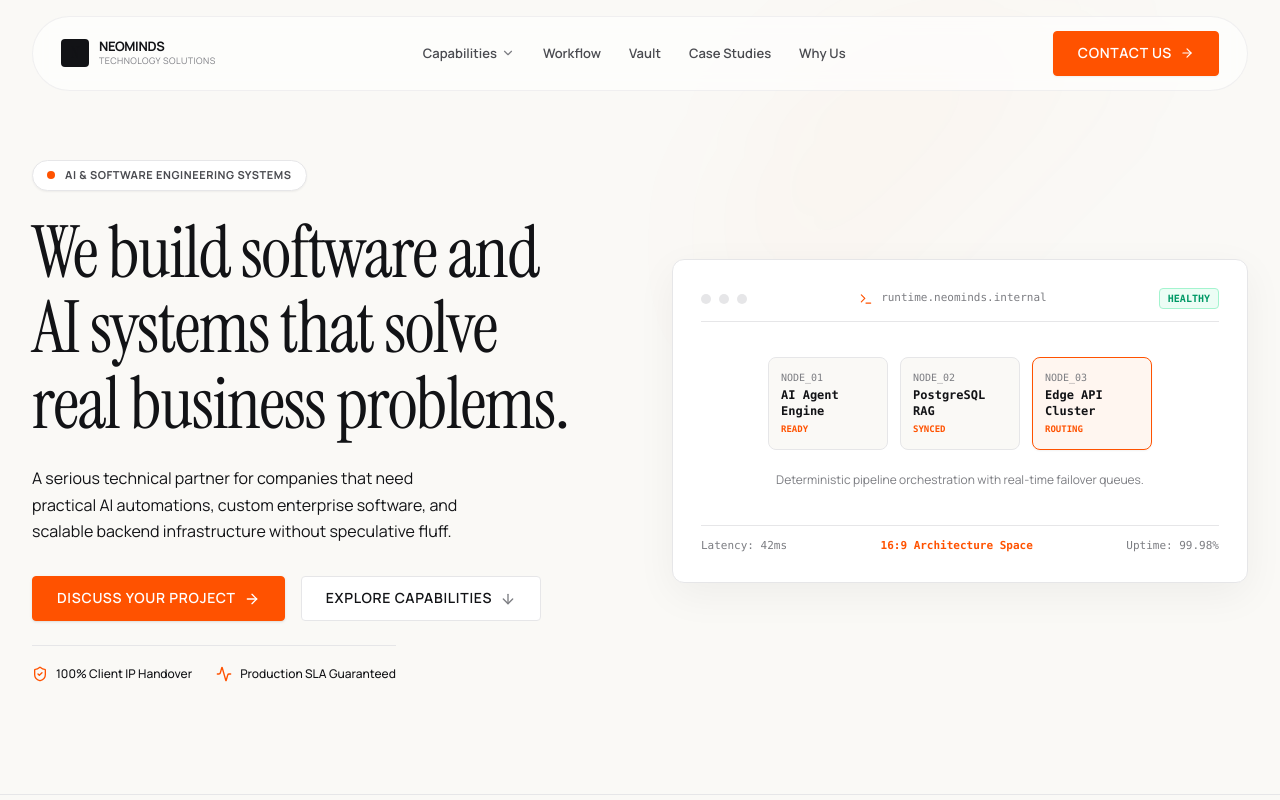
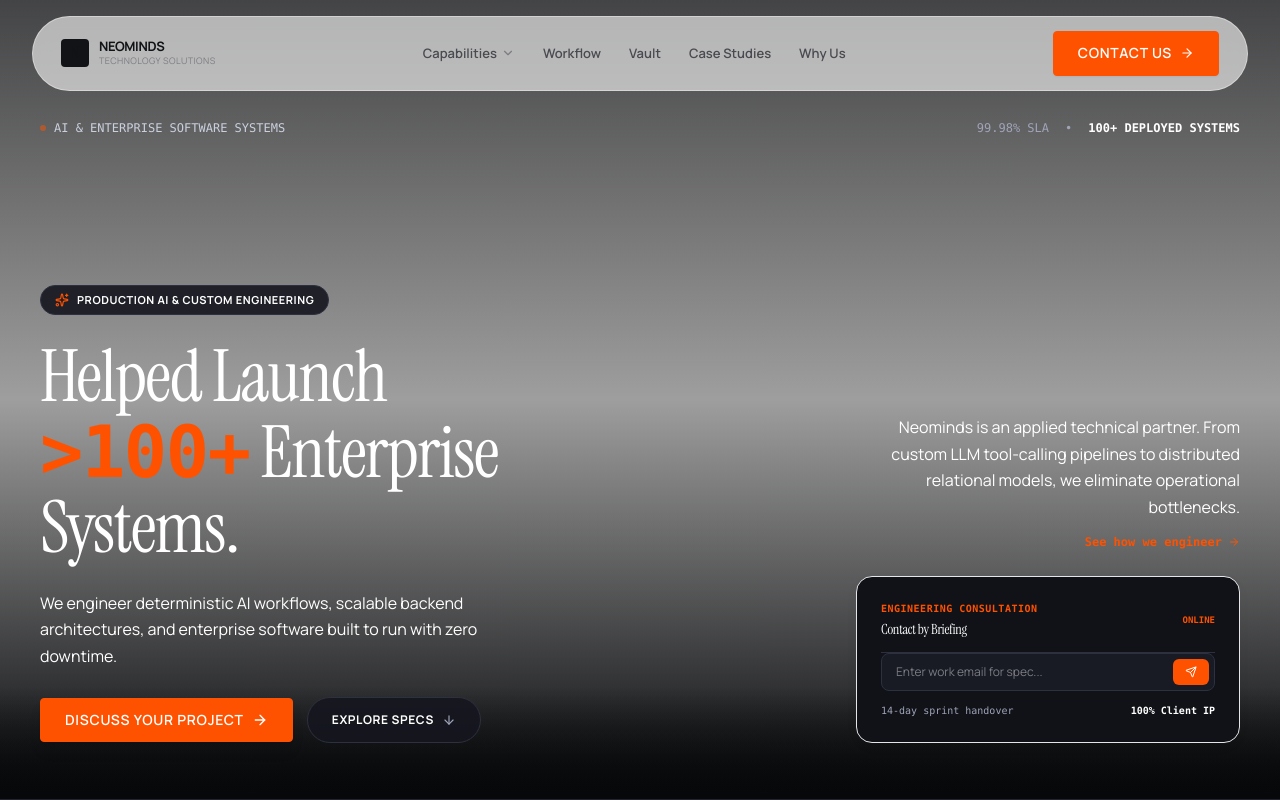
Before and after one commit to Shezan-op/neominds, a Next.js app: page / in a window 1280 px wide. Shown: the top 800 px of the page. Built offline with nearby package versions, Linux system fonts and the light colour scheme.

Commit message:
feat: full-screen Gander-style hero with centered 60fps cursor-tracked robot, giant Neominds typographic watermark, and dual action columns

```diff
--- a/src/components/HeroSection.tsx
+++ b/src/components/HeroSection.tsx
@@ -1,64 +1,224 @@
 "use client";
 
-import React, { useState, useEffect } from "react";
+import React, { useState, useEffect, useRef, useCallback } from "react";
 import { motion } from "framer-motion";
-import { ArrowRight, ArrowDown, Activity, Terminal, ShieldCheck } from "lucide-react";
+import { ArrowRight, ArrowDown, ShieldCheck, Sparkles, Send } from "lucide-react";
+import { BorderGlow } from "@/components/ui/BorderGlow";
 
 interface HeroSectionProps {
   onOpenContact: () => void;
 }
 
+const TOTAL_FRAMES = 124;
+
 export function HeroSection({ onOpenContact }: HeroSectionProps) {
-  const [pulseActive, setPulseActive] = useState(0);
+  const canvasRef = useRef<HTMLCanvasElement | null>(null);
+  const imagesRef = useRef<HTMLImageElement[]>([]);
+  const currentFrameRef = useRef<number>(10);
+  const targetFrameRef = useRef<number>(10);
+  const animationFrameRef = useRef<number>(0);
+  const [framesLoaded, setFramesLoaded] = useState(false);
+  const [quickEmail, setQuickEmail] = useState("");
 
+  // Preload all 124 frames in memory for instantaneous 60fps playback
   useEffect(() => {
-    const interval = setInterval(() => {
-      setPulseActive((prev) => (prev + 1) % 3);
-    }, 2400);
-    return () => clearInterval(interval);
+    const images: HTMLImageElement[] = [];
+    let loadedCount = 0;
+
+    for (let i = 1; i <= TOTAL_FRAMES; i++) {
+      const frameNum = i.toString().padStart(3, "0");
+      const img = new Image();
+      img.src = `/frames/ezgif-frame-${frameNum}.jpg`;
+      img.onload = () => {
+        loadedCount++;
+        if (loadedCount >= 10) {
+          setFramesLoaded(true);
+        }
+      };
+      images.push(img);
+    }
+
+    imagesRef.current = images;
+
+    return () => {
+      imagesRef.current = [];
+    };
   }, []);
 
+  // Render current frame to canvas with centered aspect ratio containment
+  const renderFrame = useCallback((frameIndex: number) => {
+    const canvas = canvasRef.current;
+    if (!canvas) return;
+    const ctx = canvas.getContext("2d");
+    if (!ctx) return;
+
+    const img = imagesRef.current[frameIndex - 1];
+    if (!img || !img.complete || img.naturalWidth === 0) return;
+
+    const canvasWidth = canvas.width;
+    const canvasHeight = canvas.height;
+    const imgWidth = img.naturalWidth;
+    const imgHeight = img.naturalHeight;
+
+    // Calculate aspect ratio cover positioning
+    const hRatio = canvasWidth / imgWidth;
+    const vRatio = canvasHeight / imgHeight;
+    const ratio = Math.max(hRatio, vRatio);
+
+    const renderWidth = imgWidth * ratio;
+    const renderHeight = imgHeight * ratio;
+
+    // Perfectly centered horizontally & slightly anchored for hero composition
+    const shiftX = (canvasWidth - renderWidth) * 0.5;
+    const shiftY = (canvasHeight - renderHeight) * 0.4;
+
+    ctx.clearRect(0, 0, canvasWidth, canvasHeight);
+    ctx.drawImage(img, shiftX, shiftY, renderWidth, renderHeight);
+  }, []);
+
+  // Resize canvas for sharp rendering on high-DPI screens
+  useEffect(() => {
+    const handleResize = () => {
+      const canvas = canvasRef.current;
+      if (!canvas) return;
+      const rect = canvas.getBoundingClientRect();
+      const dpr = window.devicePixelRatio || 1;
+
+      canvas.width = rect.width * dpr;
+      canvas.height = rect.height * dpr;
+
+      renderFrame(Math.round(currentFrameRef.current));
+    };
+
+    handleResize();
+    window.addEventListener("resize", handleResize);
+    return () => window.removeEventListener("resize", handleResize);
+  }, [renderFrame, framesLoaded]);
+
+  // Mouse movement listener to map cursor position to robot look frames
+  useEffect(() => {
+    const handleMouseMove = (e: MouseEvent) => {
+      const normalizedX = Math.max(0, Math.min(1, e.clientX / window.innerWidth));
+
+      let target = 10;
+      if (normalizedX < 0.48) {
+        // Left side: map normalizedX (0.48 -> 0) to frames (10 -> 69)
+        const t = (0.48 - normalizedX) / 0.48;
+        target = 10 + t * (69 - 10);
+      } else if (normalizedX > 0.52) {
+        // Right side: map normalizedX (0.52 -> 1.0) to frames (77 -> 124)
+        const t = (normalizedX - 0.52) / 0.48;
+        target = 77 + t * (124 - 77);
+      } else {
+        // Center neutral: frames 70-76
+        const t = (normalizedX - 0.48) / 0.04;
+        target = 70 + t * (76 - 70);
+      }
+
+      targetFrameRef.current = Math.max(1, Math.min(TOTAL_FRAMES, target));
+    };
+
+    window.addEventListener("mousemove", handleMouseMove, { passive: true });
+    return () => window.removeEventListener("mousemove", handleMouseMove);
+  }, []);
+
+  // 60FPS RAF loop with smooth lerp easing
+  useEffect(() => {
+    let active = true;
+
+    const loop = () => {
+      if (!active) return;
+
+      const current = currentFrameRef.current;
+      const target = targetFrameRef.current;
+      const diff = target - current;
+
+      if (Math.abs(diff) > 0.05) {
+        currentFrameRef.current = current + diff * 0.14;
+        renderFrame(Math.round(currentFrameRef.current));
+      }
+
+      animationFrameRef.current = requestAnimationFrame(loop);
+    };
+
+    animationFrameRef.current = requestAnimationFrame(loop);
+
+    return () => {
+      active = false;
+      cancelAnimationFrame(animationFrameRef.current);
+    };
+  }, [renderFrame]);
+
+  const handleQuickSubmit = (e: React.FormEvent) => {
+    e.preventDefault();
+    onOpenContact();
+  };
+
   return (
-    <section className="relative pt-32 pb-20 sm:pt-40 sm:pb-28 bg-[#FAF9F6] border-b border-[#E6E6E8] overflow-hidden">
-      {/* Subtle ambient light gradient in hero background */}
-      <div className="absolute top-0 right-0 w-[550px] h-[550px] bg-gradient-to-br from-[#FF5200]/5 via-transparent to-transparent rounded-full blur-3xl pointer-events-none" />
-
-      <div className="max-w-7xl mx-auto px-4 sm:px-6 lg:px-8 relative z-10">
-        <div className="grid grid-cols-1 lg:grid-cols-12 gap-12 lg:gap-16 items-center">
-          {/* Left Column: Hero Copy & Actions */}
-          <motion.div
-            initial={{ opacity: 0, y: 20 }}
-            animate={{ opacity: 1, y: 0 }}
-            transition={{ duration: 0.7, ease: [0.16, 1, 0.3, 1] }}
-            className="lg:col-span-6 flex flex-col items-start space-y-6"
-          >
-            {/* Category Beacon */}
-            <div className="inline-flex items-center gap-2.5 px-3.5 py-1.5 bg-[#FFFFFF] border border-[#E6E6E8] rounded-full shadow-xs">
-              <span className="relative flex h-2 w-2">
-                <span className="animate-ping absolute inline-flex h-full w-full rounded-full bg-[#FF5200] opacity-75" />
-                <span className="relative inline-flex rounded-full h-2 w-2 bg-[#FF5200]" />
-              </span>
-              <span className="text-[11px] font-bold uppercase tracking-wider text-[#4A4B50] font-sans">
-                AI & Software Engineering Systems
+    <section className="relative w-full min-h-screen bg-[#07080A] text-[#FFFFFF] overflow-hidden flex flex-col justify-between pt-24 sm:pt-28 pb-10 sm:pb-14 px-4 sm:px-6 lg:px-10 z-1 select-none border-b border-[#222530]">
+      {/* 1. Giant Background Typographic Watermark */}
+      <div className="absolute top-1/2 left-1/2 -translate-x-1/2 -translate-y-1/2 w-full text-center pointer-events-none z-0">
+        <span className="text-[16vw] sm:text-[18vw] font-serif font-bold tracking-tighter text-white/[0.04] uppercase leading-none block select-none">
+          NEOMINDS
         </span>
       </div>
 
-            {/* Main Headline */}
-            <h1 className="text-3xl sm:text-4xl md:text-5xl lg:text-[54px] font-serif text-[#121316] tracking-tight leading-[1.08] text-balance">
-              We build software and AI systems that solve real business problems.
+      {/* 2. Ambient Orange Radial Glow behind Robot */}
+      <div className="absolute top-1/2 left-1/2 -translate-x-1/2 -translate-y-1/2 w-[700px] h-[700px] bg-radial from-[#FF5200]/25 via-[#FF5200]/5 to-transparent rounded-full blur-3xl pointer-events-none z-0" />
+
+      {/* 3. Full-Screen Interactive 60FPS Robot Frame Canvas */}
+      <canvas
+        ref={canvasRef}
+        className="absolute inset-0 w-full h-full pointer-events-none z-1 block"
+      />
+
+      {/* Subtle vignette border gradient overlay */}
+      <div className="absolute inset-0 bg-gradient-to-t from-[#07080A] via-transparent to-[#07080A]/60 pointer-events-none z-2" />
+      <div className="absolute inset-x-0 bottom-0 h-28 bg-gradient-to-t from-[#07080A] to-transparent pointer-events-none z-2" />
+
+      {/* Top Meta Bar */}
+      <div className="relative z-10 max-w-7xl mx-auto w-full flex items-center justify-between text-xs font-mono text-[#CBD0DE] pt-2">
+        <div className="flex items-center gap-2">
+          <span className="w-1.5 h-1.5 rounded-full bg-[#FF5200] animate-pulse" />
+          <span>AI & ENTERPRISE SOFTWARE SYSTEMS</span>
+        </div>
+        <div className="hidden sm:flex items-center gap-4 text-[#A0A4B8]">
+          <span>99.98% SLA</span>
+          <span>•</span>
+          <span className="text-white font-bold">100+ DEPLOYED SYSTEMS</span>
+        </div>
+      </div>
+
+      {/* Bottom Main Content Rows */}
+      <div className="relative z-10 max-w-7xl mx-auto w-full grid grid-cols-1 lg:grid-cols-12 gap-8 lg:gap-12 items-end mt-auto pt-24 sm:pt-32">
+        {/* Left Column: Bold Metric Headline & Primary Actions */}
+        <motion.div
+          initial={{ opacity: 0, y: 24 }}
+          animate={{ opacity: 1, y: 0 }}
+          transition={{ duration: 0.8, ease: [0.16, 1, 0.3, 1] }}
+          className="lg:col-span-6 space-y-6"
+        >
+          <div className="inline-flex items-center gap-2 px-3.5 py-1.5 bg-[#14161F]/90 backdrop-blur-md border border-[#2D313F] rounded-full">
+            <Sparkles className="w-3.5 h-3.5 text-[#FF5200]" />
+            <span className="text-[11px] font-bold uppercase tracking-wider text-[#FFFFFF] font-sans">
+              Production AI & Custom Engineering
+            </span>
+          </div>
+
+          <h1 className="text-4xl sm:text-5xl md:text-6xl font-serif text-[#FFFFFF] tracking-tight leading-[1.04]">
+            Helped Launch <br />
+            <span className="font-mono text-[#FF5200] font-bold">&gt;100+</span> Enterprise Systems.
           </h1>
 
-            {/* Supporting Copy */}
-            <p className="text-base sm:text-lg text-[#4A4B50] font-sans font-normal leading-relaxed text-balance">
-              A serious technical partner for companies that need practical AI automations, custom enterprise software, and scalable backend infrastructure without speculative fluff.
+          <p className="text-sm sm:text-base text-[#CBD0DE] font-sans leading-relaxed max-w-md">
+            We engineer deterministic AI workflows, scalable backend architectures, and enterprise software built to run with zero downtime.
           </p>
 
-            {/* Action Buttons */}
-            <div className="pt-2 flex flex-wrap items-center gap-4 w-full sm:w-auto">
+          <div className="flex flex-wrap items-center gap-3.5 pt-1">
             <button
               type="button"
               onClick={onOpenContact}
-                className="btn-primary text-xs uppercase tracking-wider font-bold px-7 py-3.5 rounded-full shadow-sm group"
+              className="btn-primary text-xs uppercase tracking-wider font-bold px-7 py-3.5 rounded-full shadow-lg flex items-center gap-2 group cursor-pointer"
             >
               <span>Discuss Your Project</span>
               <ArrowRight className="w-4 h-4 transition-transform group-hover:translate-x-0.5" />
@@ -66,122 +226,87 @@ export function HeroSection({ onOpenContact }: HeroSectionProps) {
 
             <a
               href="#services"
-                className="btn-secondary text-xs uppercase tracking-wider font-bold px-6 py-3.5 rounded-full"
+              className="px-6 py-3.5 rounded-full bg-[#14161F]/90 hover:bg-[#1C1F2B] border border-[#2D313F] text-xs font-bold uppercase tracking-wider text-white transition-colors flex items-center gap-2"
             >
-                <span>Explore Capabilities</span>
-                <ArrowDown className="w-4 h-4 text-[#7C7D82]" />
+              <span>Explore Specs</span>
+              <ArrowDown className="w-3.5 h-3.5 text-[#A0A4B8]" />
+            </a>
+          </div>
+        </motion.div>
+
+        {/* Right Column: Editorial Overview & Interactive Contact Widget */}
+        <motion.div
+          initial={{ opacity: 0, y: 24 }}
+          animate={{ opacity: 1, y: 0 }}
+          transition={{ duration: 0.8, delay: 0.15, ease: [0.16, 1, 0.3, 1] }}
+          className="lg:col-span-6 flex flex-col sm:flex-row lg:flex-col items-start lg:items-end justify-between gap-6"
+        >
+          {/* Editorial Description */}
+          <div className="max-w-sm lg:text-right space-y-2">
+            <p className="text-xs sm:text-sm text-[#CBD0DE] font-sans leading-relaxed">
+              Neominds is an applied technical partner. From custom LLM tool-calling pipelines to distributed relational models, we eliminate operational bottlenecks.
+            </p>
+            <a
+              href="#workflow"
+              className="inline-flex items-center gap-1.5 text-xs font-mono font-bold text-[#FF5200] hover:underline"
+            >
+              <span>See how we engineer</span>
+              <ArrowRight className="w-3 h-3" />
             </a>
           </div>
 
-            {/* Telemetry Micro-Badges */}
-            <div className="pt-5 border-t border-[#E6E6E8] flex flex-wrap items-center gap-6 text-xs text-[#7C7D82] font-sans">
-              <div className="flex items-center gap-2">
-                <ShieldCheck className="w-4 h-4 text-[#FF5200]" />
-                <span className="font-medium text-[#121316]">100% Client IP Handover</span>
-              </div>
-              <div className="flex items-center gap-2">
-                <Activity className="w-4 h-4 text-[#FF5200]" />
-                <span className="font-medium text-[#121316]">Production SLA Guaranteed</span>
-              </div>
-            </div>
-          </motion.div>
-
-          {/* Right Column: 16:9 Interactive Architecture Visual */}
-          <motion.div
-            initial={{ opacity: 0, scale: 0.97, y: 24 }}
-            animate={{ opacity: 1, scale: 1, y: 0 }}
-            transition={{ duration: 0.8, delay: 0.15, ease: [0.16, 1, 0.3, 1] }}
-            className="lg:col-span-6"
+          {/* Floating Contact Widget Card with BorderGlow */}
+          <div className="w-full max-w-sm">
+            <BorderGlow
+              backgroundColor="#101217"
+              borderRadius={16}
+              glowColor="20 100 50"
+              colors={["#FF5200", "#FF7A33", "#FFA07A"]}
+              edgeSensitivity={25}
+              glowRadius={36}
+              glowIntensity={1.2}
+              className="p-5 sm:p-6 border border-[#2D313F] shadow-2xl space-y-4"
             >
-            <div className="relative w-full aspect-video rounded-xl bg-[#FFFFFF] border border-[#E6E6E8] shadow-[0_12px_40px_rgba(0,0,0,0.05)] overflow-hidden flex flex-col justify-between p-5 sm:p-7 group">
-              {/* Window Header */}
-              <div className="flex items-center justify-between border-b border-[#E6E6E8] pb-3">
-                <div className="flex items-center gap-2">
-                  <span className="w-2.5 h-2.5 rounded-full bg-[#E6E6E8]" />
-                  <span className="w-2.5 h-2.5 rounded-full bg-[#E6E6E8]" />
-                  <span className="w-2.5 h-2.5 rounded-full bg-[#E6E6E8]" />
-                </div>
-                <div className="flex items-center gap-2 text-[11px] font-mono text-[#7C7D82]">
-                  <Terminal className="w-3.5 h-3.5 text-[#FF5200]" />
-                  <span>runtime.neominds.internal</span>
-                </div>
-                <span className="text-[10px] font-mono font-bold text-emerald-600 bg-emerald-50 px-2 py-0.5 rounded border border-emerald-200">
-                  HEALTHY
+              <div className="flex items-center justify-between border-b border-[#2D313F] pb-3">
+                <div>
+                  <span className="text-[10px] font-mono text-[#FF5200] font-bold uppercase tracking-wider block">
+                    Engineering Consultation
+                  </span>
+                  <span className="text-sm font-serif text-white">
+                    Contact by Briefing
                   </span>
                 </div>
-
-              {/* Central System Topology Visualizer */}
-              <div className="py-4 sm:py-6 flex flex-col items-center justify-center relative">
-                {/* Node Grid Layout */}
-                <div className="w-full max-w-sm grid grid-cols-3 gap-3 text-center font-mono">
-                  {/* Node 1 */}
-                  <div
-                    className={`p-3 rounded-lg border text-left transition-all duration-300 ${
-                      pulseActive === 0
-                        ? "bg-[#FFF6F0] border-[#FF5200] shadow-xs"
-                        : "bg-[#FAF9F6] border-[#E6E6E8]"
-                    }`}
-                  >
-                    <span className="text-[10px] text-[#7C7D82] block">NODE_01</span>
-                    <span className="text-xs font-bold text-[#121316] block mt-0.5">
-                      AI Agent Engine
-                    </span>
-                    <span className="text-[9px] text-[#FF5200] font-semibold block mt-1">
-                      {pulseActive === 0 ? "PROCESSING" : "READY"}
-                    </span>
-                  </div>
-
-                  {/* Node 2 */}
-                  <div
-                    className={`p-3 rounded-lg border text-left transition-all duration-300 ${
-                      pulseActive === 1
-                        ? "bg-[#FFF6F0] border-[#FF5200] shadow-xs"
-                        : "bg-[#FAF9F6] border-[#E6E6E8]"
-                    }`}
-                  >
-                    <span className="text-[10px] text-[#7C7D82] block">NODE_02</span>
-                    <span className="text-xs font-bold text-[#121316] block mt-0.5">
-                      PostgreSQL RAG
-                    </span>
-                    <span className="text-[9px] text-[#FF5200] font-semibold block mt-1">
-                      {pulseActive === 1 ? "INDEXING" : "SYNCED"}
-                    </span>
-                  </div>
-
-                  {/* Node 3 */}
-                  <div
-                    className={`p-3 rounded-lg border text-left transition-all duration-300 ${
-                      pulseActive === 2
-                        ? "bg-[#FFF6F0] border-[#FF5200] shadow-xs"
-                        : "bg-[#FAF9F6] border-[#E6E6E8]"
-                    }`}
-                  >
-                    <span className="text-[10px] text-[#7C7D82] block">NODE_03</span>
-                    <span className="text-xs font-bold text-[#121316] block mt-0.5">
-                      Edge API Cluster
-                    </span>
-                    <span className="text-[9px] text-[#FF5200] font-semibold block mt-1">
-                      {pulseActive === 2 ? "ROUTING" : "ACTIVE"}
-                    </span>
+                <div className="flex items-center gap-1">
+                  <span className="w-2 h-2 rounded-full bg-[#FF5200] animate-ping" />
+                  <span className="text-[9px] font-mono font-bold text-[#FF5200]">ONLINE</span>
                 </div>
               </div>
 
-                <div className="mt-4 text-center">
-                  <span className="text-xs text-[#7C7D82] font-sans">
-                    Deterministic pipeline orchestration with real-time failover queues.
-                  </span>
+              <form onSubmit={handleQuickSubmit} className="space-y-3">
+                <div className="relative">
+                  <input
+                    type="email"
+                    required
+                    value={quickEmail}
+                    onChange={(e) => setQuickEmail(e.target.value)}
+                    placeholder="Enter work email for spec..."
+                    className="w-full bg-[#181A24] border border-[#2D313F] rounded-lg px-3.5 py-2.5 text-xs text-white placeholder-[#7C7D82] focus:outline-none focus:border-[#FF5200] font-sans"
+                  />
+                  <button
+                    type="submit"
+                    className="absolute right-1.5 top-1.5 bottom-1.5 px-3 bg-[#FF5200] hover:bg-[#E04800] text-white rounded-md flex items-center justify-center transition-colors cursor-pointer"
+                  >
+                    <Send className="w-3 h-3" />
+                  </button>
                 </div>
+                <div className="flex items-center justify-between text-[10px] text-[#A0A4B8] font-mono">
+                  <span>14-day sprint handover</span>
+                  <span className="text-white font-bold">100% Client IP</span>
                 </div>
-
-              {/* Status Footer */}
-              <div className="flex items-center justify-between pt-3 border-t border-[#E6E6E8] text-[11px] text-[#7C7D82] font-mono">
-                <span>Latency: 42ms</span>
-                <span className="text-[#FF5200] font-semibold">16:9 Architecture Space</span>
-                <span>Uptime: 99.98%</span>
-              </div>
+              </form>
+            </BorderGlow>
           </div>
         </motion.div>
-        </div>
       </div>
     </section>
   );
```
Lines whose indentation alone changed are shown as unchanged.
